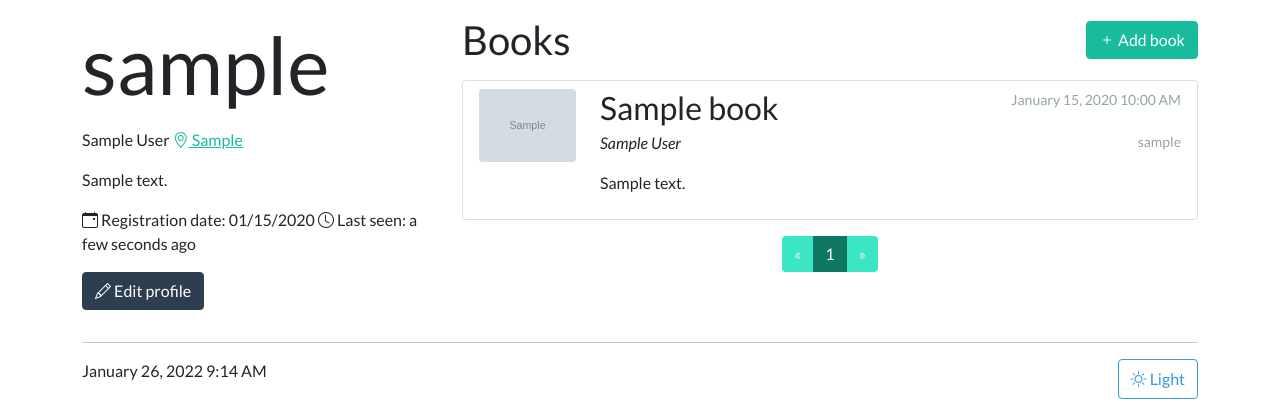
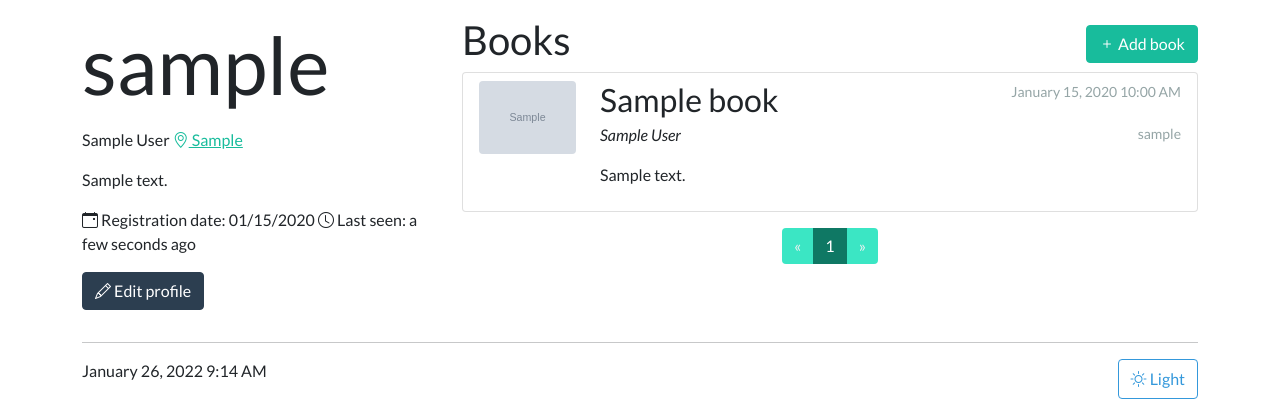
Before and after one commit to matbocz/bookorganizer, a Flask app: a page that uses app/templates/user.html in a window 1280 px wide. Shown: the part 72-492 px from the top of the page. Run offline with Flask 2, Linux system fonts and the light colour scheme; a user stored in the database is signed in; tables that the repository leaves empty hold one stand-in row (values such as "Sample post"); grey boxes marked "Sample" are stand-in pictures; some libraries are stand-ins or nearby versions.

Commit message:
Remove mb-3 class from books header on user template

```diff
--- a/app/templates/user.html
+++ b/app/templates/user.html
@@ -85,11 +85,11 @@
         <!-- Books header -->
         <div class="d-flex justify-content-between align-items-center">
             <!-- Text -->
-            <h2 class="mb-3">Books</h2>
+            <h2>Books</h2>
 
             <!-- Link to Add Book page -->
             {% if user == current_user %}
-            <a class="btn btn-success mb-3" href="{{ url_for('main.add_book') }}">
+            <a class="btn btn-success" href="{{ url_for('main.add_book') }}">
                 <i class="bi bi-plus"></i> Add book
             </a>
             {% endif %}
```
